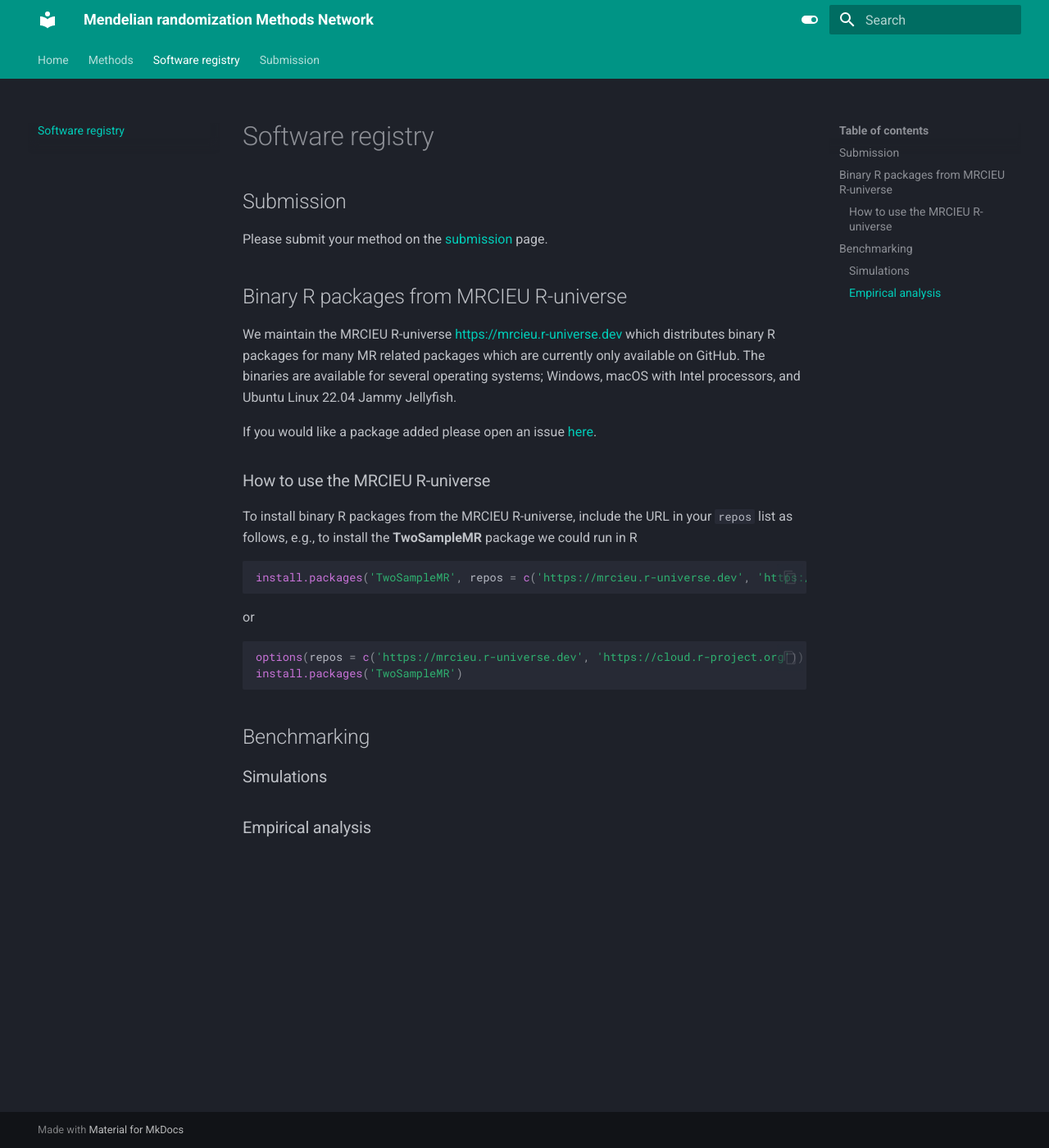
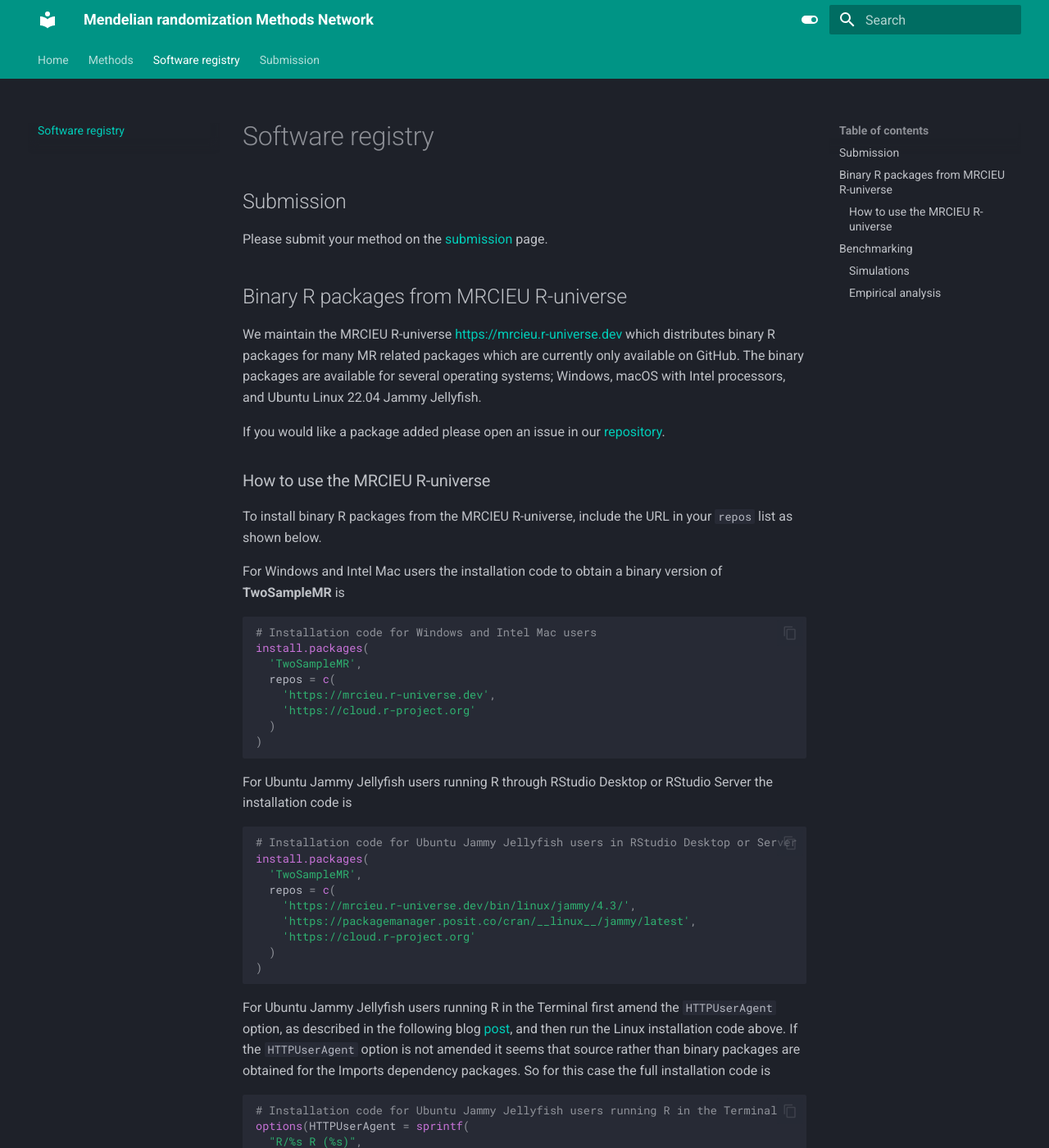
Before and after one commit to open-mr-project/open-mr-project.github.io, an MkDocs documentation site: the page built from docs/software-registry.md, in a window 1280 px wide and 1400 px high. Shown: the whole window at 82% size. Built offline with MkDocs 1.6.1 and Material for MkDocs 9.7.7, drawn with Linux system fonts in a browser that asks for light colours; some of the changed text lies outside the part shown.

Commit message:
Improve r-universe installation instructions

````diff
--- a/docs/software-registry.md
+++ b/docs/software-registry.md
@@ -6,20 +6,62 @@ Please submit your method on the [submission](submission.md) page.
 
 ## Binary R packages from MRCIEU R-universe
 
-We maintain the MRCIEU R-universe <https://mrcieu.r-universe.dev> which distributes binary R packages for many MR related packages which are currently only available on GitHub. The binaries are available for several operating systems; Windows, macOS with Intel processors, and Ubuntu Linux 22.04 Jammy Jellyfish.
+We maintain the MRCIEU R-universe <https://mrcieu.r-universe.dev> which distributes binary R packages for many MR related packages which are currently only available on GitHub. The binary packages are available for several operating systems; Windows, macOS with Intel processors, and Ubuntu Linux 22.04 Jammy Jellyfish.
 
-If you would like a package added please open an issue [here](https://github.com/MRCIEU/mrcieu.r-universe.dev/issues).
+If you would like a package added please open an issue in our [repository](https://github.com/MRCIEU/mrcieu.r-universe.dev/issues).
 
 ### How to use the MRCIEU R-universe
 
-To install binary R packages from the MRCIEU R-universe, include the URL in your `repos` list as follows, e.g., to install the **TwoSampleMR** package we could run in R
+To install binary R packages from the MRCIEU R-universe, include the URL in your `repos` list as shown below.
+
+For Windows and Intel Mac users the installation code to obtain a binary version of **TwoSampleMR** is
+
 ```r
-install.packages('TwoSampleMR', repos = c('https://mrcieu.r-universe.dev', 'https://cloud.r-project.org'))
+# Installation code for Windows and Intel Mac users
+install.packages(
+  'TwoSampleMR',
+  repos = c(
+    'https://mrcieu.r-universe.dev',
+    'https://cloud.r-project.org'
+  )
+)
 ```
-or
+
+For Ubuntu Jammy Jellyfish users running R through RStudio Desktop or RStudio Server the installation code is
+
 ```r
-options(repos = c('https://mrcieu.r-universe.dev', 'https://cloud.r-project.org'))
-install.packages('TwoSampleMR')
+# Installation code for Ubuntu Jammy Jellyfish users in RStudio Desktop or Server
+install.packages(
+  'TwoSampleMR',
+  repos = c(
+    'https://mrcieu.r-universe.dev/bin/linux/jammy/4.3/',
+    'https://packagemanager.posit.co/cran/__linux__/jammy/latest',
+    'https://cloud.r-project.org'
+  )
+)
+```
+
+For Ubuntu Jammy Jellyfish users running R in the Terminal first amend the `HTTPUserAgent` option, as described in the following blog [post](https://tshafer.com/blog/2023/07/posit-package-manager-linux), and then run the Linux installation code above. If the `HTTPUserAgent` option is not amended it seems that source rather than binary packages are obtained for the Imports dependency packages. So for this case the full installation code is
+
+```r
+# Installation code for Ubuntu Jammy Jellyfish users running R in the Terminal
+options(HTTPUserAgent = sprintf(
+  "R/%s R (%s)",
+  getRversion(),
+  paste(getRversion(),
+        R.version["platform"],
+        R.version["arch"],
+        R.version["os"])
+))
+
+install.packages(
+  'TwoSampleMR',
+  repos = c(
+    'https://mrcieu.r-universe.dev/bin/linux/jammy/4.3/',
+    'https://packagemanager.posit.co/cran/__linux__/jammy/latest',
+    'https://cloud.r-project.org'
+  )
+)
 ```
 
 ## Benchmarking
````
